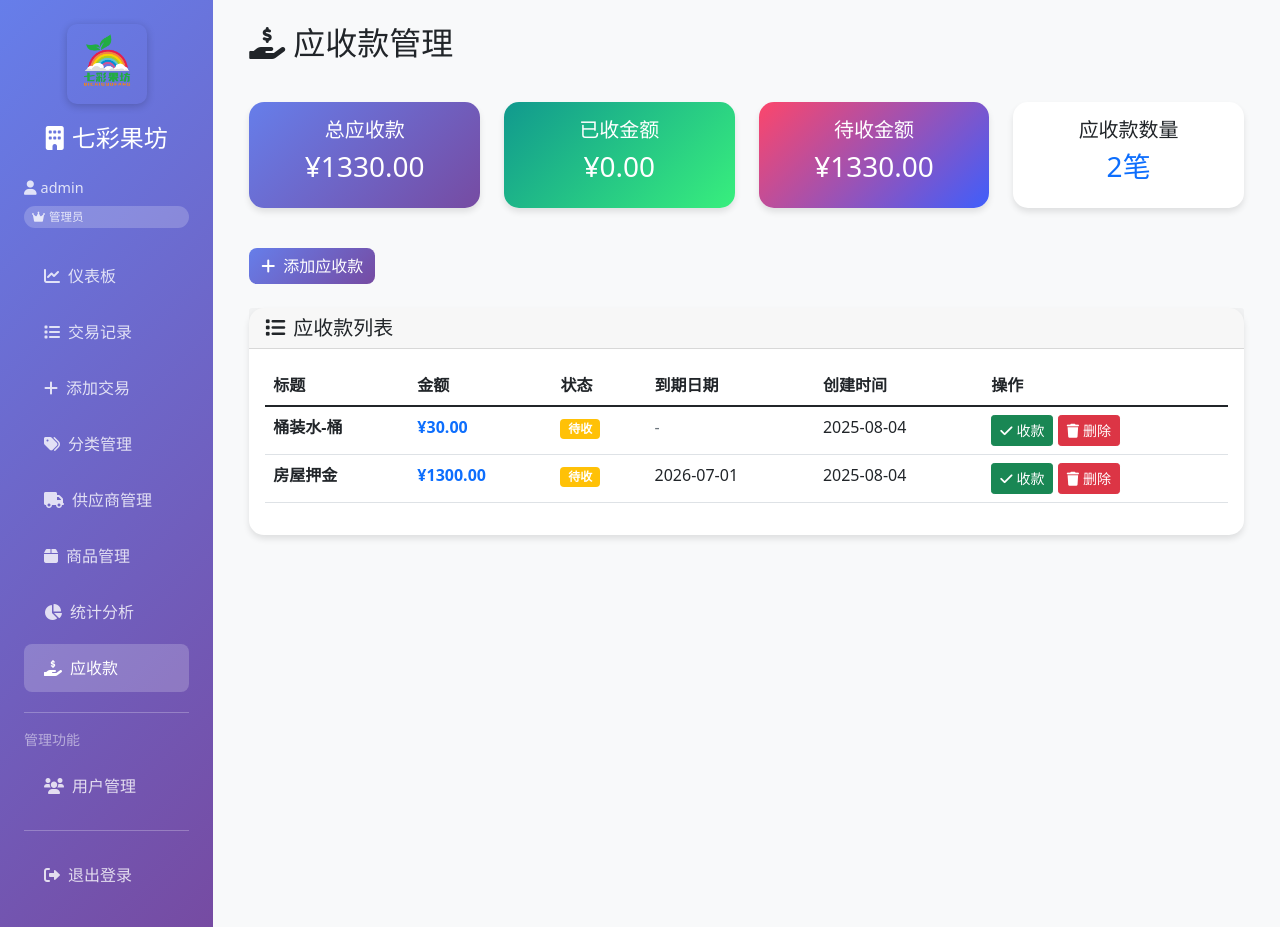
After one commit to igxy2013/MoneyMind, a Flask app: page /receivables in a window 1280 px wide. The commit adds this page. Run offline with Flask 3, Linux system fonts and the light colour scheme; a user stored in the database is signed in; some libraries are stand-ins or nearby versions.

Commit message:
添加应收款功能，包括应收款模型、统计和管理页面，更新仪表板以显示应收款信息。

```diff
--- a/app.py
+++ b/app.py
@@ -57,6 +57,18 @@ class Product(db.Model):
     created_at = db.Column(db.DateTime, default=datetime.utcnow)
     is_active = db.Column(db.Boolean, default=True)
     supplier = db.relationship('Supplier', backref='products')
+
+class Receivable(db.Model):
+    id = db.Column(db.Integer, primary_key=True)
+    title = db.Column(db.String(200), nullable=False)
+    amount = db.Column(db.Float, nullable=False)
+    status = db.Column(db.String(20), default='pending')  # pending, received
+    due_date = db.Column(db.Date)
+    created_at = db.Column(db.DateTime, default=datetime.utcnow)
+    received_at = db.Column(db.DateTime)
+    notes = db.Column(db.Text)
+    user_id = db.Column(db.Integer, db.ForeignKey('user.id'), nullable=False)
+    user = db.relationship('User', backref='receivables')
 
 class Transaction(db.Model):
     id = db.Column(db.Integer, primary_key=True)
@@ -147,6 +159,12 @@ def dashboard():
         Transaction.date >= month_start
     ).group_by(Supplier.name).limit(5).all()
 
+    # 应收款统计
+    receivables_list = Receivable.query.filter_by(user_id=current_user.id).all()
+    total_receivables = sum(r.amount for r in receivables_list)
+    received_receivables = sum(r.amount for r in receivables_list if r.status == 'received')
+    pending_receivables = total_receivables - received_receivables
+
     return render_template('dashboard.html',
                          month_income=month_income,
                          month_expense=month_expense,
@@ -162,7 +180,10 @@ def dashboard():
                          active_products=active_products,
                          active_users=active_users,
                          total_income=total_income,
-                         total_expense=total_expense)
+                         total_expense=total_expense,
+                         total_receivables=total_receivables,
+                         received_receivables=received_receivables,
+                         pending_receivables=pending_receivables)
 
 @app.route('/transactions')
 @login_required
@@ -574,6 +595,82 @@ def statistics():
 
     return render_template('statistics.html', chart_json=chart_json)
 
+@app.route('/receivables')
+@login_required
+def receivables():
+    receivables_list = Receivable.query.filter_by(user_id=current_user.id).order_by(Receivable.created_at.desc()).all()
+
+    # 计算统计数据
+    total_amount = sum(r.amount for r in receivables_list)
+    received_amount = sum(r.amount for r in receivables_list if r.status == 'received')
+    pending_amount = total_amount - received_amount
+    total_count = len(receivables_list)
+
+    return render_template('receivables.html',
+                         receivables=receivables_list,
+                         total_amount=total_amount,
+                         received_amount=received_amount,
+                         pending_amount=pending_amount,
+                         total_count=total_count)
+
+@app.route('/receivables/add', methods=['GET', 'POST'])
+@login_required
+def add_receivable():
+    if request.method == 'POST':
+        title = request.form['title']
+        amount = float(request.form['amount'])
+        due_date_str = request.form.get('due_date')
+        notes = request.form.get('notes', '')
+
+        due_date = None
+        if due_date_str:
+            try:
+                due_date = datetime.strptime(due_date_str, '%Y-%m-%d').date()
+            except ValueError:
+                pass
+
+        receivable = Receivable(
+            title=title,
+            amount=amount,
+            due_date=due_date,
+            notes=notes,
+            user_id=current_user.id
+        )
+
+        db.session.add(receivable)
+        db.session.commit()
+        flash('应收款添加成功', 'success')
+        return redirect(url_for('receivables'))
+
+    return render_template('add_receivable.html')
+
+@app.route('/receivables/<int:id>/receive')
+@login_required
+def receive_receivable(id):
+    receivable = Receivable.query.filter_by(id=id, user_id=current_user.id).first()
+    if receivable:
+        receivable.status = 'received'
+        receivable.received_at = datetime.utcnow()
+        db.session.commit()
+        flash('应收款已标记为已收', 'success')
+    else:
+        flash('应收款不存在', 'error')
+
+    return redirect(url_for('receivables'))
+
+@app.route('/receivables/<int:id>/delete')
+@login_required
+def delete_receivable(id):
+    receivable = Receivable.query.filter_by(id=id, user_id=current_user.id).first()
+    if receivable:
+        db.session.delete(receivable)
+        db.session.commit()
+        flash('应收款已删除', 'success')
+    else:
+        flash('应收款不存在', 'error')
+
+    return redirect(url_for('receivables'))
+
 @app.route('/login', methods=['GET', 'POST'])
 def login():
     if request.method == 'POST':
--- a/templates/base.html
+++ b/templates/base.html
@@ -134,6 +134,9 @@
                         <a class="nav-link {% if request.endpoint == 'statistics' %}active{% endif %}" href="{{ url_for('statistics') }}">
                             <i class="fas fa-chart-pie me-2"></i>统计分析
                         </a>
+                        <a class="nav-link {% if request.endpoint == 'receivables' %}active{% endif %}" href="{{ url_for('receivables') }}">
+                            <i class="fas fa-hand-holding-dollar me-2"></i>应收款
+                        </a>
 
                         {% if current_user.role in ['admin', 'manager'] %}
                         <hr class="text-white">
--- /dev/null
+++ b/templates/receivables.html
@@ -0,0 +1,145 @@
+{% extends "base.html" %}
+
+{% block title %}应收款管理 - 七彩果坊{% endblock %}
+
+{% block content %}
+<div class="row mb-4">
+    <div class="col-12">
+        <h2 class="mb-3">
+            <i class="fas fa-hand-holding-dollar me-2"></i>应收款管理
+        </h2>
+    </div>
+</div>
+
+<!-- 统计卡片 -->
+<div class="row mb-4">
+    <div class="col-md-3 mb-3">
+        <div class="card stat-card">
+            <div class="card-body text-center">
+                <h5 class="card-title text-white">总应收款</h5>
+                <h3 class="text-white">¥{{ "%.2f"|format(total_amount) }}</h3>
+            </div>
+        </div>
+    </div>
+    <div class="col-md-3 mb-3">
+        <div class="card income-card">
+            <div class="card-body text-center">
+                <h5 class="card-title text-white">已收金额</h5>
+                <h3 class="text-white">¥{{ "%.2f"|format(received_amount) }}</h3>
+            </div>
+        </div>
+    </div>
+    <div class="col-md-3 mb-3">
+        <div class="card expense-card">
+            <div class="card-body text-center">
+                <h5 class="card-title text-white">待收金额</h5>
+                <h3 class="text-white">¥{{ "%.2f"|format(pending_amount) }}</h3>
+            </div>
+        </div>
+    </div>
+    <div class="col-md-3 mb-3">
+        <div class="card">
+            <div class="card-body text-center">
+                <h5 class="card-title">应收款数量</h5>
+                <h3 class="text-primary">{{ total_count }}笔</h3>
+            </div>
+        </div>
+    </div>
+</div>
+
+<!-- 操作按钮 -->
+<div class="row mb-4">
+    <div class="col-12">
+        <a href="{{ url_for('add_receivable') }}" class="btn btn-primary">
+            <i class="fas fa-plus me-2"></i>添加应收款
+        </a>
+    </div>
+</div>
+
+<!-- 应收款列表 -->
+<div class="row">
+    <div class="col-12">
+        <div class="card">
+            <div class="card-header">
+                <h5 class="mb-0">
+                    <i class="fas fa-list me-2"></i>应收款列表
+                </h5>
+            </div>
+            <div class="card-body">
+                {% if receivables %}
+                <div class="table-responsive">
+                    <table class="table table-hover">
+                        <thead>
+                            <tr>
+                                <th>标题</th>
+                                <th>金额</th>
+                                <th>状态</th>
+                                <th>到期日期</th>
+                                <th>创建时间</th>
+                                <th>操作</th>
+                            </tr>
+                        </thead>
+                        <tbody>
+                            {% for receivable in receivables %}
+                            <tr>
+                                <td>
+                                    <strong>{{ receivable.title }}</strong>
+                                    {% if receivable.notes %}
+                                    <br><small class="text-muted">{{ receivable.notes }}</small>
+                                    {% endif %}
+                                </td>
+                                <td>
+                                    <span class="fw-bold text-primary">¥{{ "%.2f"|format(receivable.amount) }}</span>
+                                </td>
+                                <td>
+                                    {% if receivable.status == 'pending' %}
+                                        <span class="badge bg-warning">待收</span>
+                                    {% else %}
+                                        <span class="badge bg-success">已收</span>
+                                        {% if receivable.received_at %}
+                                        <br><small class="text-muted">{{ receivable.received_at.strftime('%Y-%m-%d') }}</small>
+                                        {% endif %}
+                                    {% endif %}
+                                </td>
+                                <td>
+                                    {% if receivable.due_date %}
+                                        {{ receivable.due_date.strftime('%Y-%m-%d') }}
+                                    {% else %}
+                                        <span class="text-muted">-</span>
+                                    {% endif %}
+                                </td>
+                                <td>{{ receivable.created_at.strftime('%Y-%m-%d') }}</td>
+                                <td>
+                                    {% if receivable.status == 'pending' %}
+                                    <a href="{{ url_for('receive_receivable', id=receivable.id) }}"
+                                       class="btn btn-sm btn-success"
+                                       onclick="return confirm('确认标记为已收？')">
+                                        <i class="fas fa-check me-1"></i>收款
+                                    </a>
+                                    {% endif %}
+                                    <a href="{{ url_for('delete_receivable', id=receivable.id) }}"
+                                       class="btn btn-sm btn-danger"
+                                       onclick="return confirm('确认删除此应收款？')">
+                                        <i class="fas fa-trash me-1"></i>删除
+                                    </a>
+                                </td>
+                            </tr>
+                            {% endfor %}
+                        </tbody>
+                    </table>
+                </div>
+                {% else %}
+                <div class="text-center py-5">
+                    <i class="fas fa-hand-holding-dollar fa-3x text-muted mb-3"></i>
+                    <h5 class="text-muted">暂无应收款</h5>
+                    <p class="text-muted">添加一些应收款记录来开始管理</p>
+                    <a href="{{ url_for('add_receivable') }}" class="btn btn-primary">
+                        <i class="fas fa-plus me-1"></i>添加应收款
+                    </a>
+                </div>
+                {% endif %}
+            </div>
+        </div>
+    </div>
+</div>
+{% endblock %}
```
Also changed, not shown: templates/add_receivable.html (added, +98 -0 lines), templates/dashboard.html (+54 -0 lines), instance/moneymind.db.
